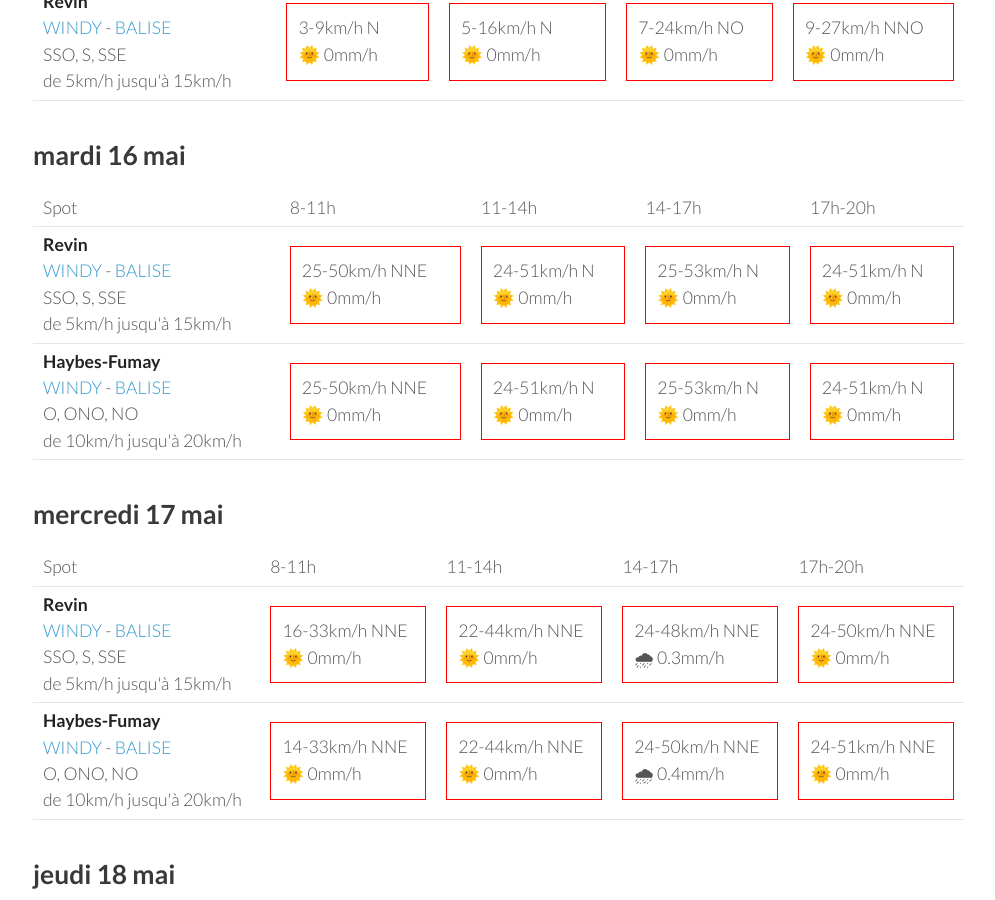
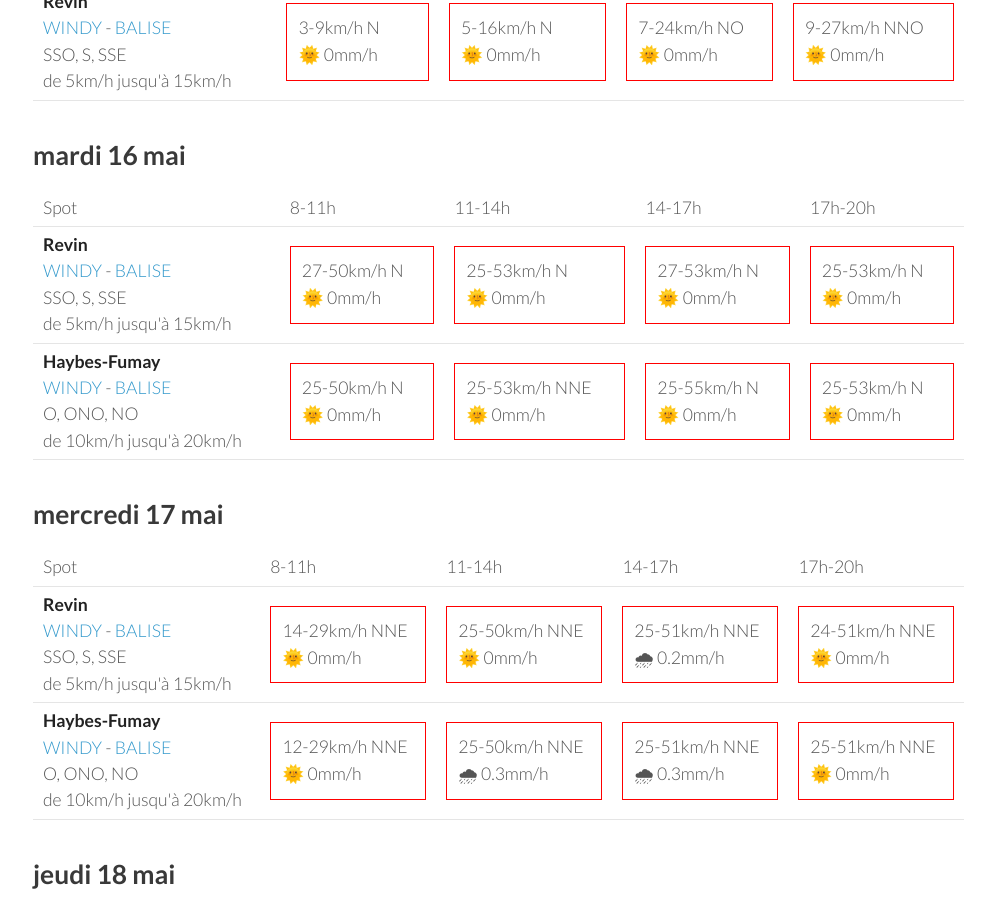
Before and after one commit to parapente-dans-le-nord/parapente-dans-le-nord.github.io, a Jekyll site: the page built from ardennes.markdown, in a window 1280 px wide and 900 px high, scrolled down 859 px. Shown: the whole window, without its empty margins (25-1020 px from the left). Built offline with Jekyll 4.4.1, drawn with Linux system fonts in a browser that asks for light colours; some of the changed text lies outside the part shown.

Commit message:
update index.markdown

```diff
--- a/ardennes.markdown
+++ b/ardennes.markdown
@@ -94,20 +94,20 @@ page mise à jour le dimanche 14 mai 13:10
 <tr>
         <td><strong>Revin</strong><br><a href="https://windy.com/49.948/4.625?49.543,4.625,8">WINDY</a> - <span class=""><a href="http://www.balisemeteo.com/balise.php?idBalise=5019">BALISE</a> </span><br> <span class="vent-favorable">SSO, S, SSE</span><br><span class="force-vent">de 5km/h jusqu'à 15km/h</span> </td>
 
-            <td><div class="not-flyable"><p>25-50km/h NNE</p><p>🌞 0mm/h</p></div></td>
-            <td><div class="not-flyable"><p>24-51km/h N</p><p>🌞 0mm/h</p></div></td>
+            <td><div class="not-flyable"><p>27-50km/h N</p><p>🌞 0mm/h</p></div></td>
             <td><div class="not-flyable"><p>25-53km/h N</p><p>🌞 0mm/h</p></div></td>
-            <td><div class="not-flyable"><p>24-51km/h N</p><p>🌞 0mm/h</p></div></td>
+            <td><div class="not-flyable"><p>27-53km/h N</p><p>🌞 0mm/h</p></div></td>
+            <td><div class="not-flyable"><p>25-53km/h N</p><p>🌞 0mm/h</p></div></td>
 
 
     </tr>
 <tr>
         <td><strong>Haybes-Fumay</strong><br><a href="https://windy.com/49.998/4.715?49.913,4.738,10">WINDY</a> - <span class=""><a href="http://www.balisemeteo.com/balise.php?idBalise=104">BALISE</a> </span><br> <span class="vent-favorable">O, ONO, NO</span><br><span class="force-vent">de 10km/h jusqu'à 20km/h</span> </td>
 
-            <td><div class="not-flyable"><p>25-50km/h NNE</p><p>🌞 0mm/h</p></div></td>
-            <td><div class="not-flyable"><p>24-51km/h N</p><p>🌞 0mm/h</p></div></td>
+            <td><div class="not-flyable"><p>25-50km/h N</p><p>🌞 0mm/h</p></div></td>
+            <td><div class="not-flyable"><p>25-53km/h NNE</p><p>🌞 0mm/h</p></div></td>
+            <td><div class="not-flyable"><p>25-55km/h N</p><p>🌞 0mm/h</p></div></td>
             <td><div class="not-flyable"><p>25-53km/h N</p><p>🌞 0mm/h</p></div></td>
-            <td><div class="not-flyable"><p>24-51km/h N</p><p>🌞 0mm/h</p></div></td>
 
 
     </tr>
@@ -130,20 +130,20 @@ page mise à jour le dimanche 14 mai 13:10
 <tr>
         <td><strong>Revin</strong><br><a href="https://windy.com/49.948/4.625?49.543,4.625,8">WINDY</a> - <span class=""><a href="http://www.balisemeteo.com/balise.php?idBalise=5019">BALISE</a> </span><br> <span class="vent-favorable">SSO, S, SSE</span><br><span class="force-vent">de 5km/h jusqu'à 15km/h</span> </td>
 
-            <td><div class="not-flyable"><p>16-33km/h NNE</p><p>🌞 0mm/h</p></div></td>
-            <td><div class="not-flyable"><p>22-44km/h NNE</p><p>🌞 0mm/h</p></div></td>
-            <td><div class="not-flyable"><p>24-48km/h NNE</p><p>🌧 0.3mm/h</p></div></td>
-            <td><div class="not-flyable"><p>24-50km/h NNE</p><p>🌞 0mm/h</p></div></td>
+            <td><div class="not-flyable"><p>14-29km/h NNE</p><p>🌞 0mm/h</p></div></td>
+            <td><div class="not-flyable"><p>25-50km/h NNE</p><p>🌞 0mm/h</p></div></td>
+            <td><div class="not-flyable"><p>25-51km/h NNE</p><p>🌧 0.2mm/h</p></div></td>
+            <td><div class="not-flyable"><p>24-51km/h NNE</p><p>🌞 0mm/h</p></div></td>
 
 
     </tr>
 <tr>
         <td><strong>Haybes-Fumay</strong><br><a href="https://windy.com/49.998/4.715?49.913,4.738,10">WINDY</a> - <span class=""><a href="http://www.balisemeteo.com/balise.php?idBalise=104">BALISE</a> </span><br> <span class="vent-favorable">O, ONO, NO</span><br><span class="force-vent">de 10km/h jusqu'à 20km/h</span> </td>
 
-            <td><div class="not-flyable"><p>14-33km/h NNE</p><p>🌞 0mm/h</p></div></td>
-            <td><div class="not-flyable"><p>22-44km/h NNE</p><p>🌞 0mm/h</p></div></td>
-            <td><div class="not-flyable"><p>24-50km/h NNE</p><p>🌧 0.4mm/h</p></div></td>
-            <td><div class="not-flyable"><p>24-51km/h NNE</p><p>🌞 0mm/h</p></div></td>
+            <td><div class="not-flyable"><p>12-29km/h NNE</p><p>🌞 0mm/h</p></div></td>
+            <td><div class="not-flyable"><p>25-50km/h NNE</p><p>🌧 0.3mm/h</p></div></td>
+            <td><div class="not-flyable"><p>25-51km/h NNE</p><p>🌧 0.3mm/h</p></div></td>
+            <td><div class="not-flyable"><p>25-51km/h NNE</p><p>🌞 0mm/h</p></div></td>
 
 
     </tr>
```
Also changed, not shown: other parts of ardennes.markdown (+1 -1 lines).
